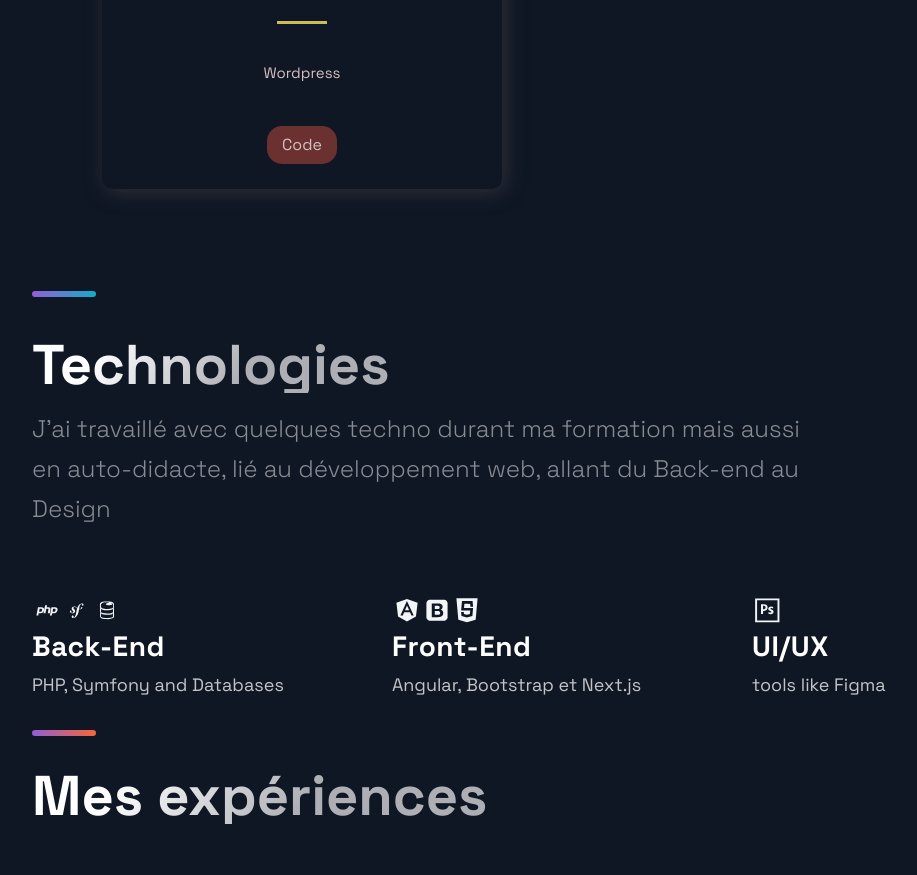
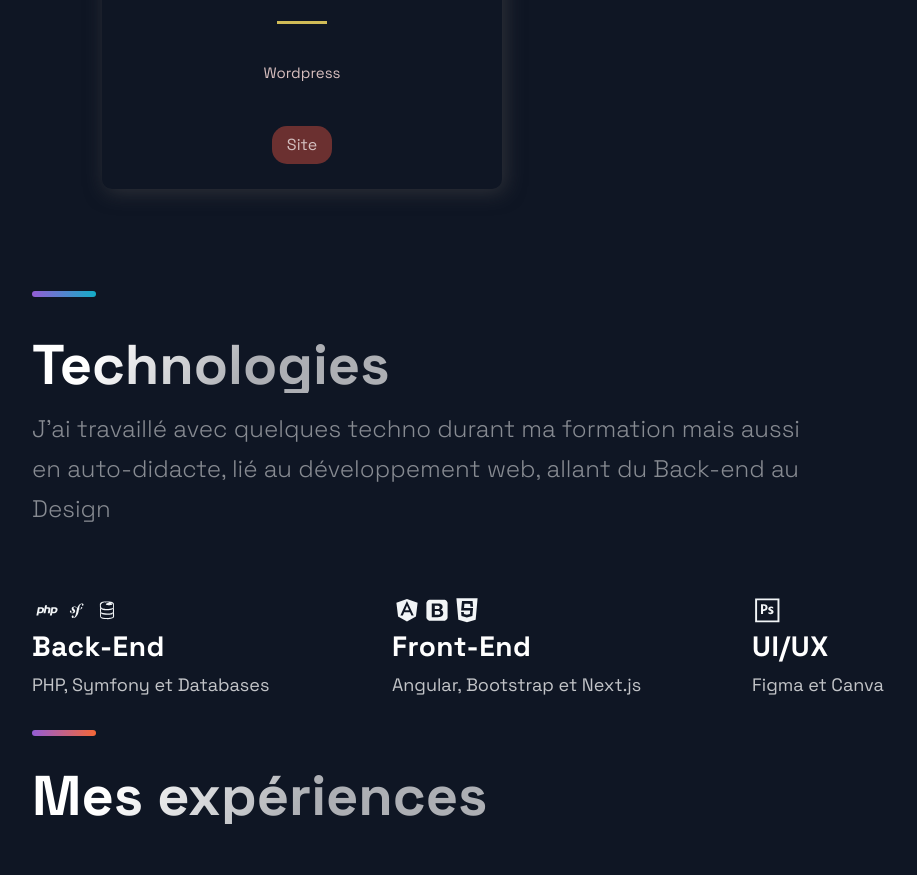
Before and after one commit to Theyozz/Theyozz_Portfolio, a Next.js app: page / in a window 1280 px wide. Shown: the part 1640-2515 px from the top of the page, without its empty margins (88-1005 px from the left). Built offline with nearby package versions, Linux system fonts and the light colour scheme.

Commit message:
Title added

```diff
--- a/src/components/Projects/Projects.js
+++ b/src/components/Projects/Projects.js
@@ -17,7 +17,7 @@ const Projects = () => (
               <HeaderThree title>{p.title}</HeaderThree>
               <Hr />
             </TitleContent>
-            <CardInfo className="card-info">{p.description}</CardInfo>
+            <CardInfo className="card-info">{p.description} </CardInfo>
             <div>
               <TagList>
                 {p.tags.map((t, i) => {
@@ -26,7 +26,7 @@ const Projects = () => (
               </TagList>
             </div>
             <UtilityList>
-              <ExternalLinks href={p.visit} target='blank'>Code</ExternalLinks>
+              <ExternalLinks href={p.visit} target='blank'>Site</ExternalLinks>
             </UtilityList>
           </BlogCard>
         );
--- a/src/components/Technologies/Technologies.js
+++ b/src/components/Technologies/Technologies.js
@@ -20,7 +20,7 @@ const Technologies = () =>  (
         <ListContainer>
           <ListTitle>Back-End</ListTitle>
           <ListParagraph>
-            PHP, Symfony and Databases
+            PHP, Symfony et Databases
           </ListParagraph>
         </ListContainer>
       </ListItem>
@@ -44,7 +44,7 @@ const Technologies = () =>  (
         <ListContainer>
           <ListTitle>UI/UX</ListTitle>
           <ListParagraph>
-            tools like Figma
+            Figma et Canva
           </ListParagraph>
         </ListContainer>
       </ListItem>
--- a/src/constants/constants.js
+++ b/src/constants/constants.js
@@ -4,7 +4,7 @@ export const projects = [
     description: "",
     image: '/images/Twouitteur.png',
     tags: ['PHP'],
-    visit: 'https://github.com/Theyozz/PHP_Project',
+    visit: 'http://twouitteur.atwebpages.com/login.php',
     id: 0,
   },
   {
--- a/src/pages/index.js
+++ b/src/pages/index.js
@@ -3,12 +3,16 @@ import Hero from '../components/Hero/Hero';
 import Projects from '../components/Projects/Projects';
 import Technologies from '../components/Technologies/Technologies';
 import Timeline from '../components/TimeLine/TimeLine';
+import Head from 'next/head';
 import { Layout } from '../layout/Layout';
 import { Section } from '../styles/GlobalComponents';
 
 const Home = () => {
   return (
     <Layout>
+      <Head>
+        <title>Theyozz's Portfolio</title>
+      </Head>
       <Section grid>
         <Hero />
         <BgAnimation />
```
